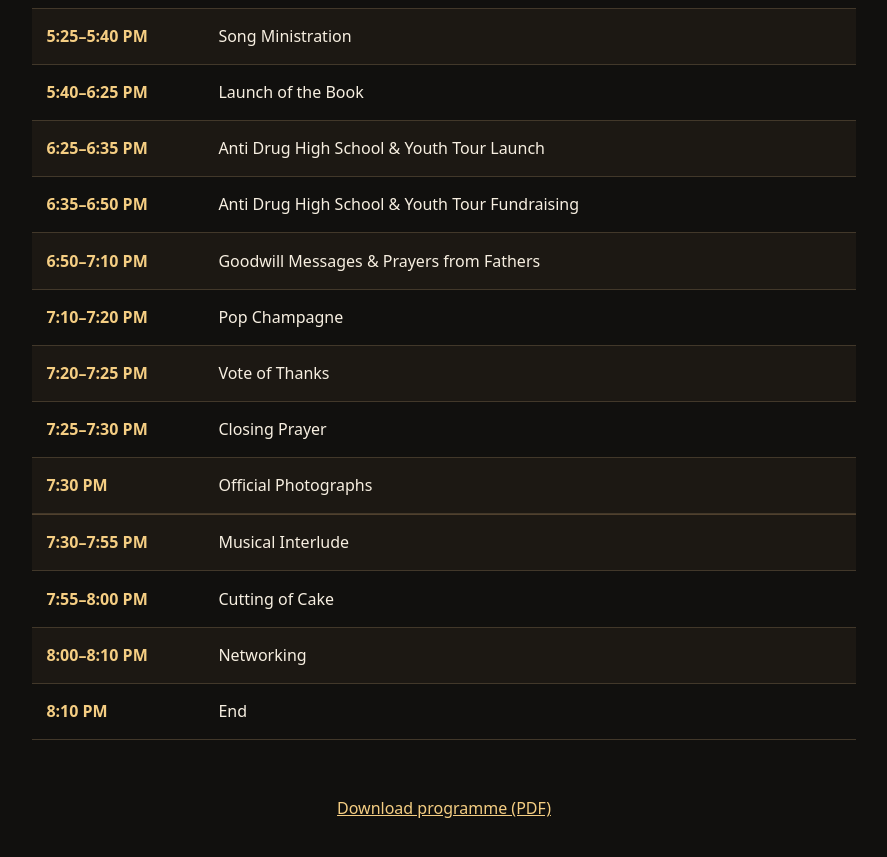
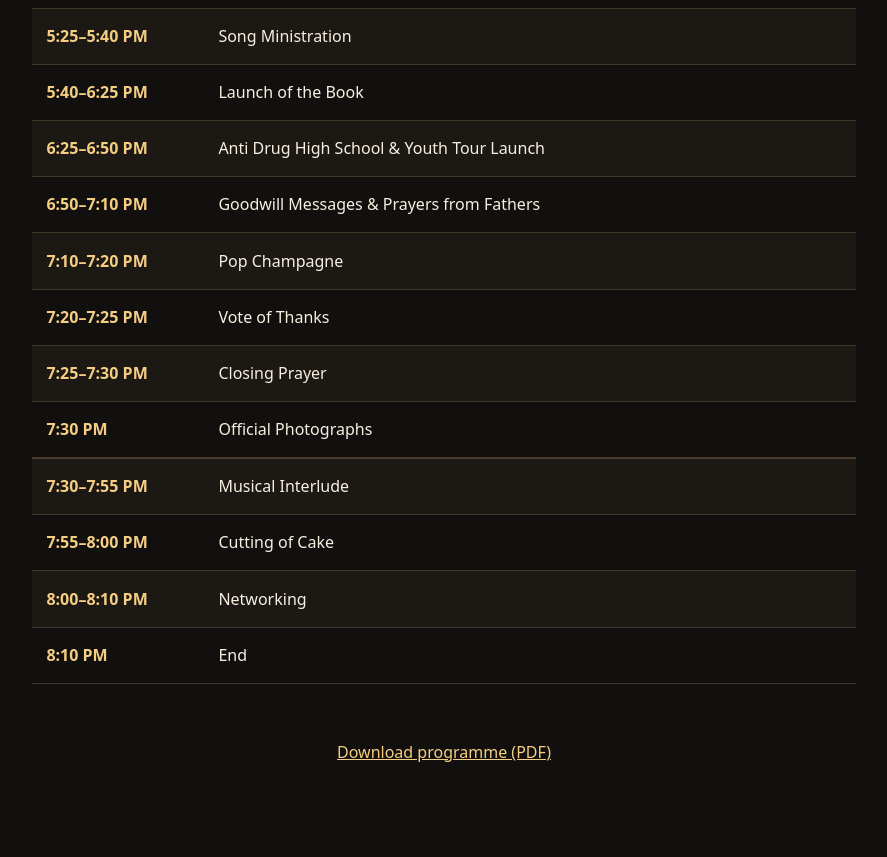
Before and after one commit to brobbeymessiah/legacy-50, a plain HTML site: page index.html in a window 1280 px wide. Shown: the part 940-1797 px from the top of the page, without its empty margins (196-1083 px from the left). After the commit the page ends 1745 px from the top, so only its background shows below. Drawn offline with Linux system fonts and the light colour scheme.

Commit message:
Consolidate event schedule timings for Anti Drug High School & Youth Tour

```diff
--- a/index.html
+++ b/index.html
@@ -14,8 +14,7 @@
 <li><span class="time">5:05–5:25 PM</span><span>Short Messages</span></li>
 <li><span class="time">5:25–5:40 PM</span><span>Song Ministration</span></li>
 <li><span class="time">5:40–6:25 PM</span><span>Launch of the Book</span></li>
-<li><span class="time">6:25–6:35 PM</span><span>Anti Drug High School &amp; Youth Tour Launch</span></li>
-<li><span class="time">6:35–6:50 PM</span><span>Anti Drug High School &amp; Youth Tour Fundraising</span></li>
+<li><span class="time">6:25–6:50 PM</span><span>Anti Drug High School &amp; Youth Tour Launch</span></li>
 <li><span class="time">6:50–7:10 PM</span><span>Goodwill Messages &amp; Prayers from Fathers</span></li>
 <li><span class="time">7:10–7:20 PM</span><span>Pop Champagne</span></li>
 <li><span class="time">7:20–7:25 PM</span><span>Vote of Thanks</span></li>
```
